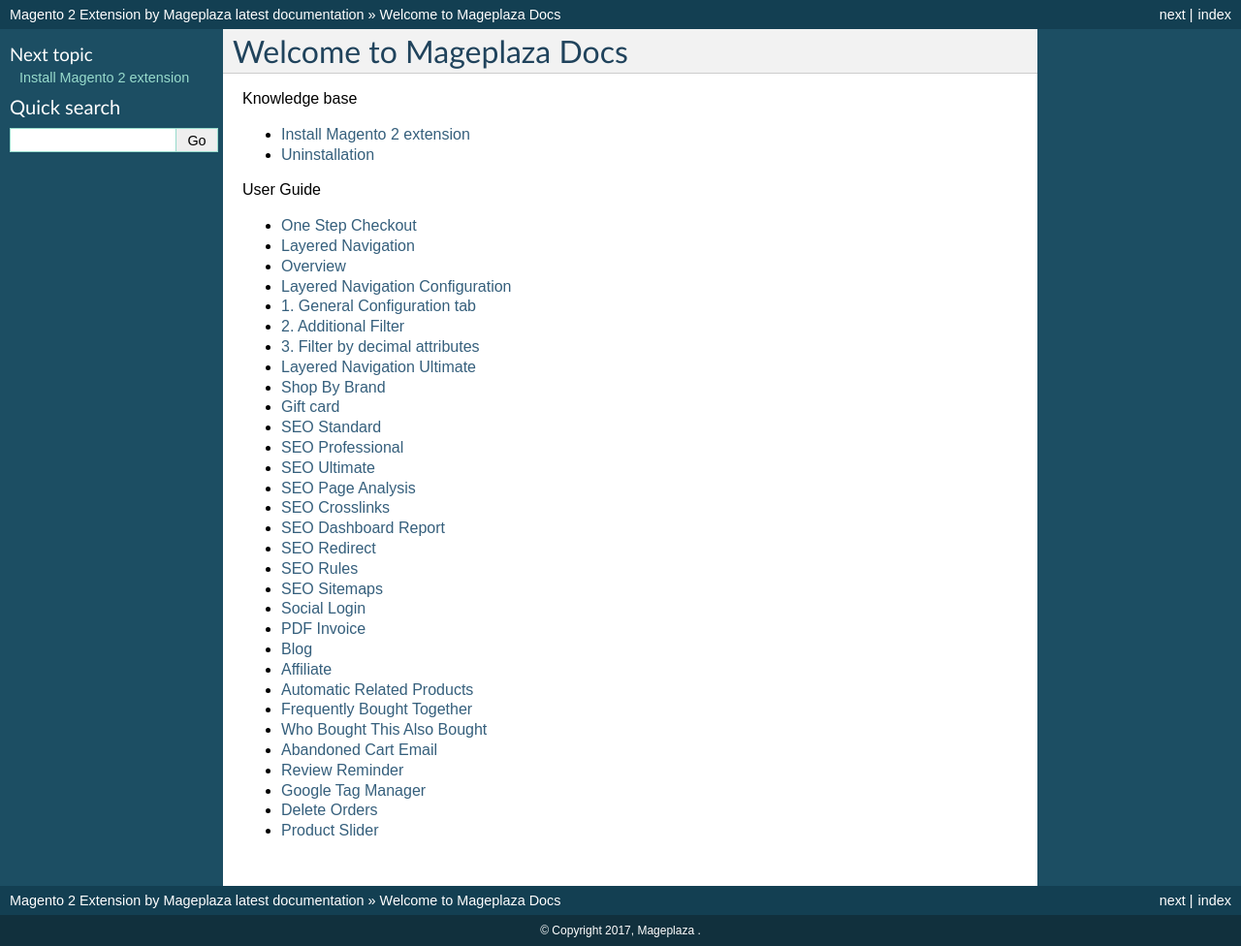
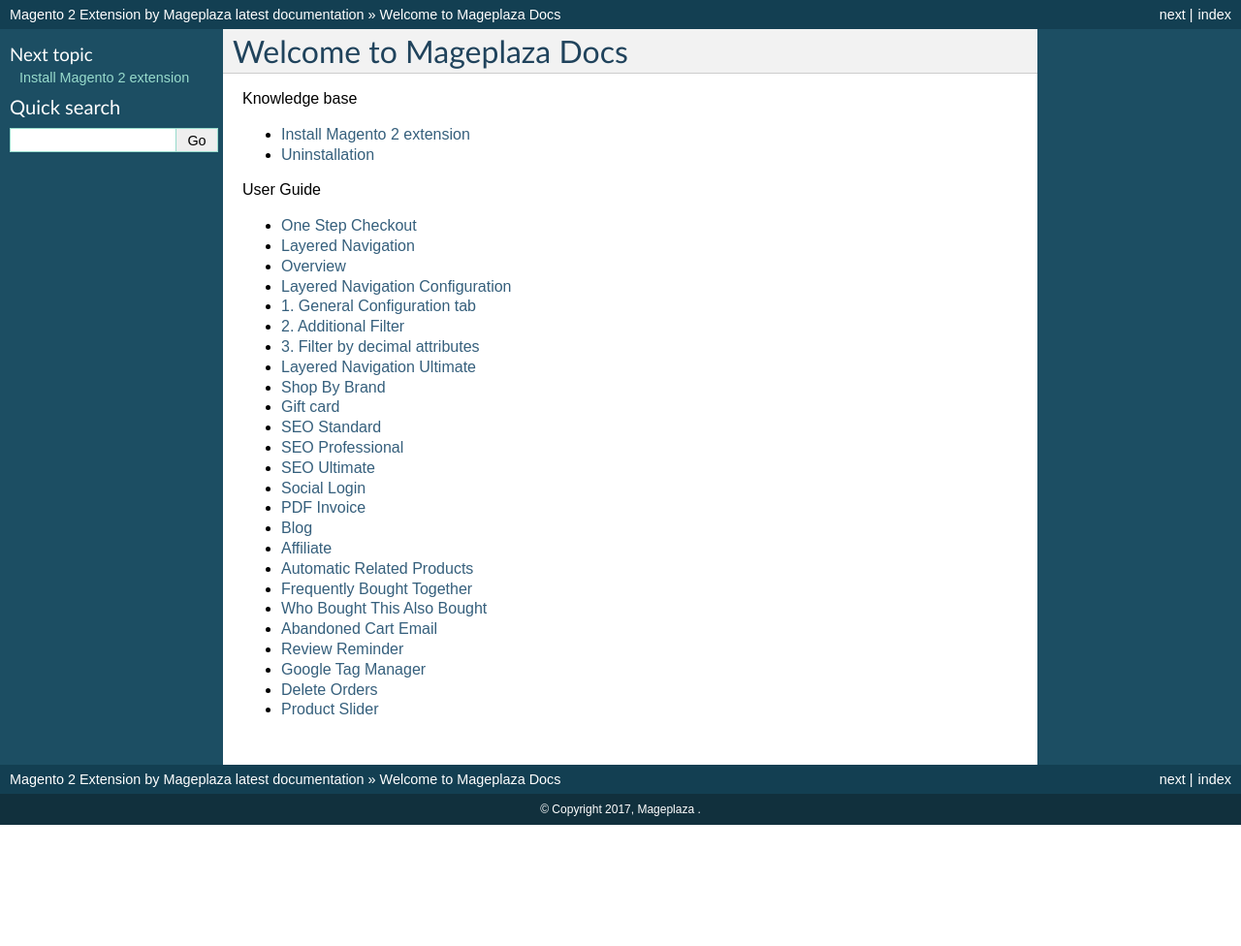
Before and after one commit to magepages/mpdocs, a Sphinx documentation site: the page built from docs/index.rst, in a window 1280 px wide. Shown: the whole page at 97% size. Built offline with Sphinx 7.4.7, drawn with Linux system fonts in a browser that asks for light colours; pages that are not in the unit, such as notebooks, are missing from menus; after the commit the page ends 900 px from its top, so only the background shows below that.

Commit message:
Update index.rst

```diff
--- a/docs/index.rst
+++ b/docs/index.rst
@@ -27,12 +27,6 @@
    seo-m2/index
    seo-pro/index
    seo-ultimate/index
-   seo-analysis-m2/index
-   seo-crosslinks-m2/index
-   seo-dashboard-report-m2/index
-   seo-redirect-m2/index
-   seo-rules-m2/index
-   seo-sitemap-m2/index
    social-login-m2/index
    pdf-invoice-m2/index
    blog-m2/index
```
